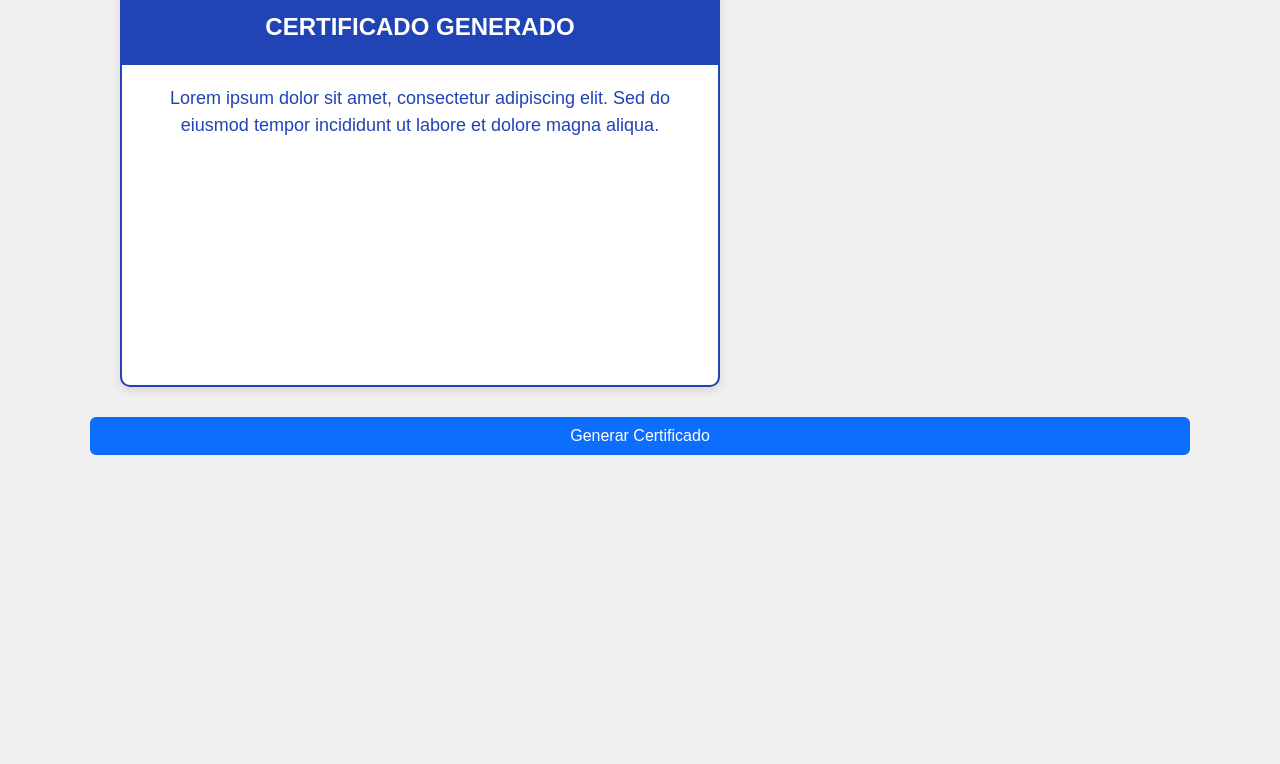
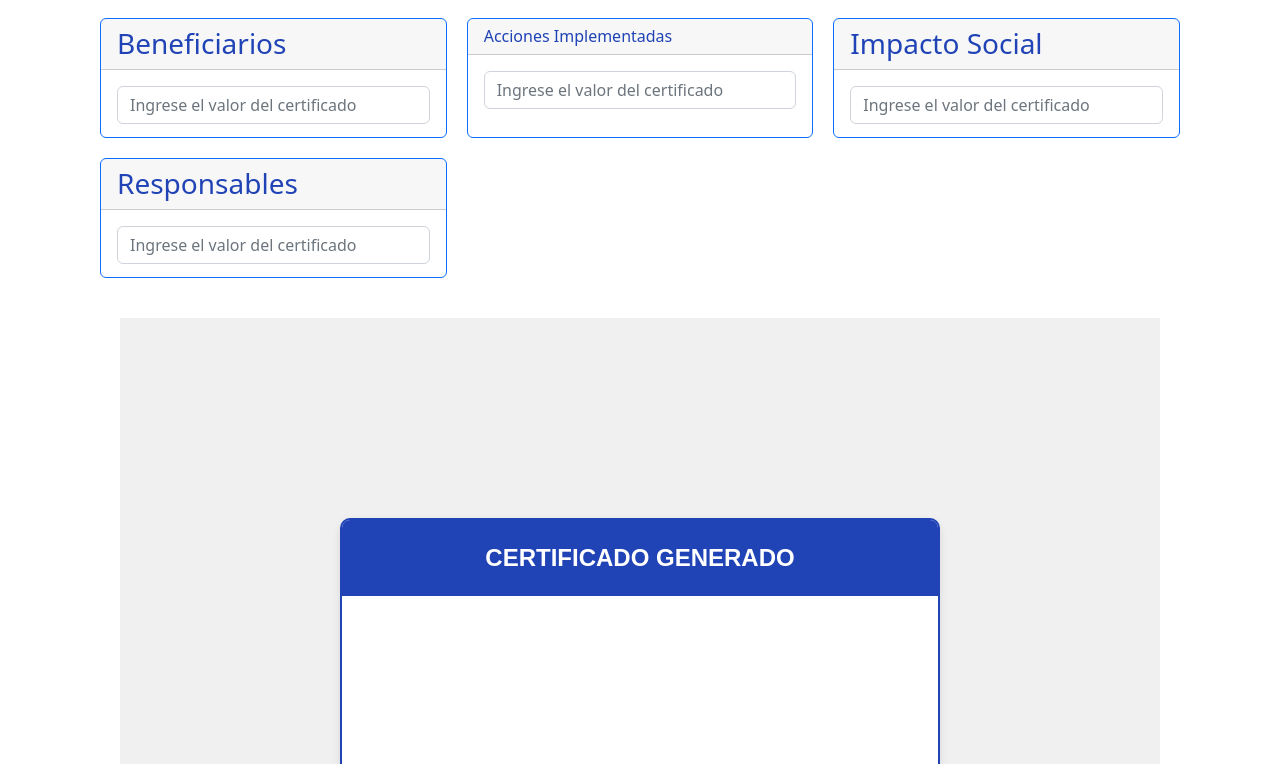
Before and after one commit to rodoqui17/asg, a React (Create React App) app: page /nuevoactivo in a window 1280 px wide. Shown: the part 656-1420 px from the top of the page. Before the commit the page ends 1131 px from the top, so only its background shows below. Built offline with nearby package versions, Linux system fonts and the light colour scheme.

Commit message:
actualiza certificado

```diff
--- a/src/App.css
+++ b/src/App.css
@@ -51,7 +51,7 @@
 }
 
 
-body {
+.bodycert {
   font-family: 'Arial', sans-serif;
   display: flex;
   justify-content: center;
--- a/src/aplicacion/carga_activo.js
+++ b/src/aplicacion/carga_activo.js
@@ -363,14 +363,14 @@ function CreaActivo() {
                     <Card.Text style={{ color: "#2043b6" }}>{message}</Card.Text>
                   </Card.Body>
                 </Card> */}
-
-                  <div class="certificado">
-                    <div class="header">CERTIFICADO GENERADO</div>
-                    <div class="body">
-                      <div class="message">Lorem ipsum dolor sit amet, consectetur adipiscing elit. Sed do eiusmod tempor incididunt ut labore et dolore magna aliqua.</div>
+                <div className= "bodycert">
+                  <div className="certificado">
+                    <div className="header">CERTIFICADO GENERADO</div>
+                    <div className="body">
+                      <div className="message">{message}</div>
                     </div>
                   </div>
-
+                  </div>
               </Col>
               <Button variant="primary" onClick={send}>
                 Generar Certificado
```
